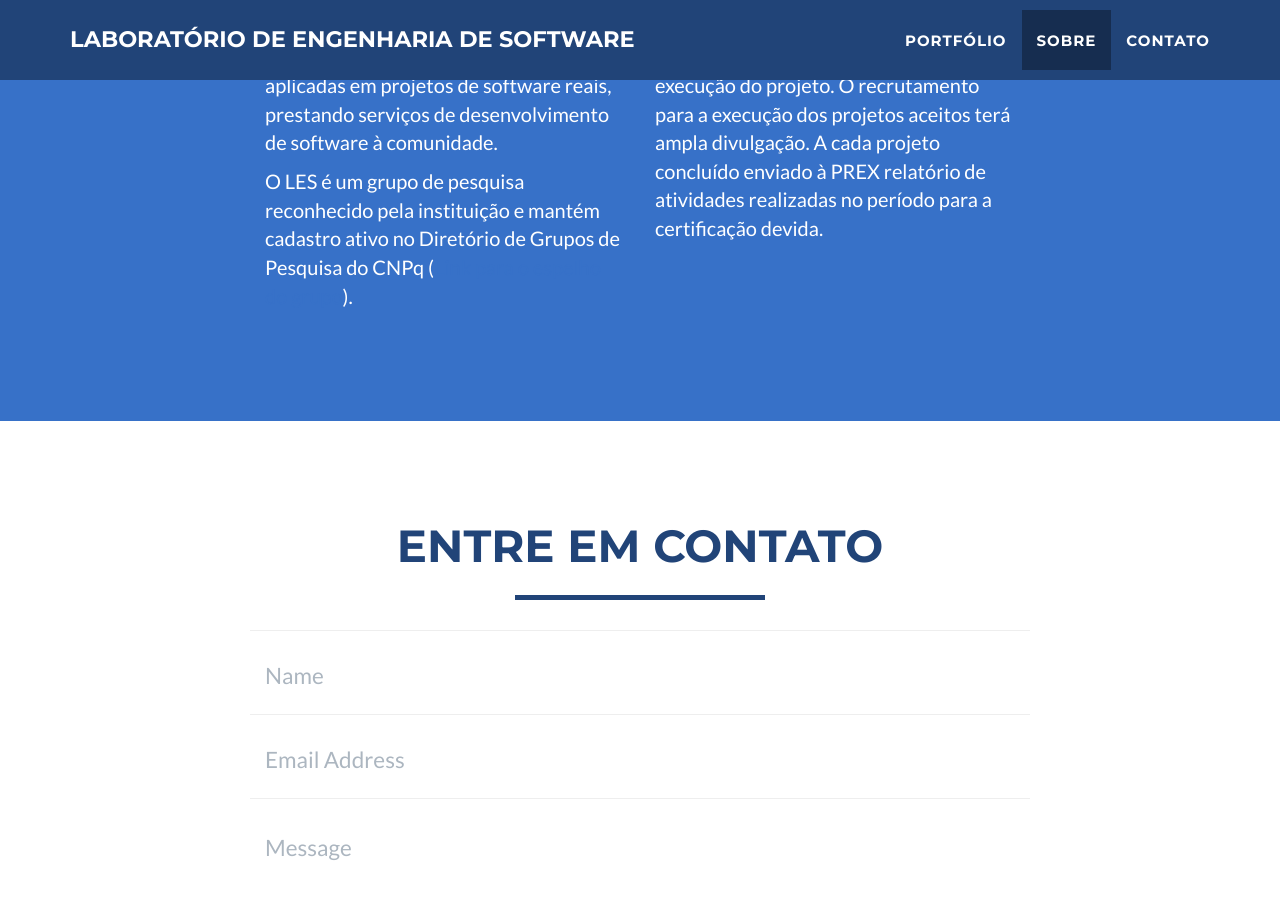
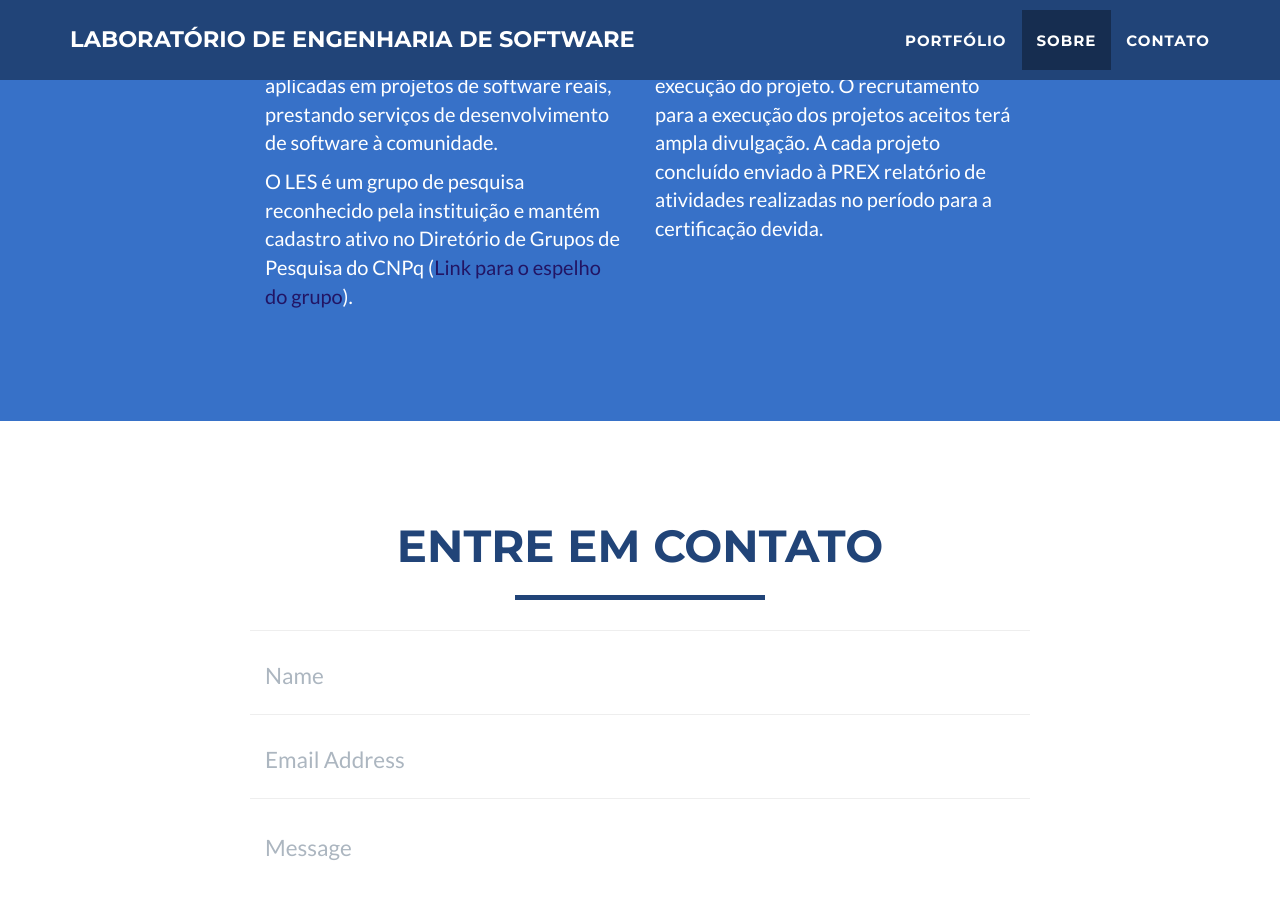
Before and after one commit to les-prp-uespi/les-prp-uespi.github.io, a Jekyll site: the page built from index.html, in a window 1280 px wide and 900 px high, scrolled down 2211 px. Built offline with Jekyll 4.4.1, drawn with Linux system fonts in a browser that asks for light colours.

Commit message:
Update about.html

```diff
--- a/_includes/about.html
+++ b/_includes/about.html
@@ -18,7 +18,7 @@
                     de desenvolvimento de software à comunidade.</p>
 
                   <p> O LES é um grupo de pesquisa reconhecido pela instituição e mantém cadastro ativo no Diretório
-                  de Grupos de Pesquisa do CNPq (<a style="color: 221564" href="https://dgp.cnpq.br/dgp/espelhogrupo/783145">Link para o
+                  de Grupos de Pesquisa do CNPq (<a style="color: #221564" href="https://dgp.cnpq.br/dgp/espelhogrupo/783145">Link para o
                    espelho do grupo</a>).</p>
                 </div>
                 <div class="col-lg-4">
```
